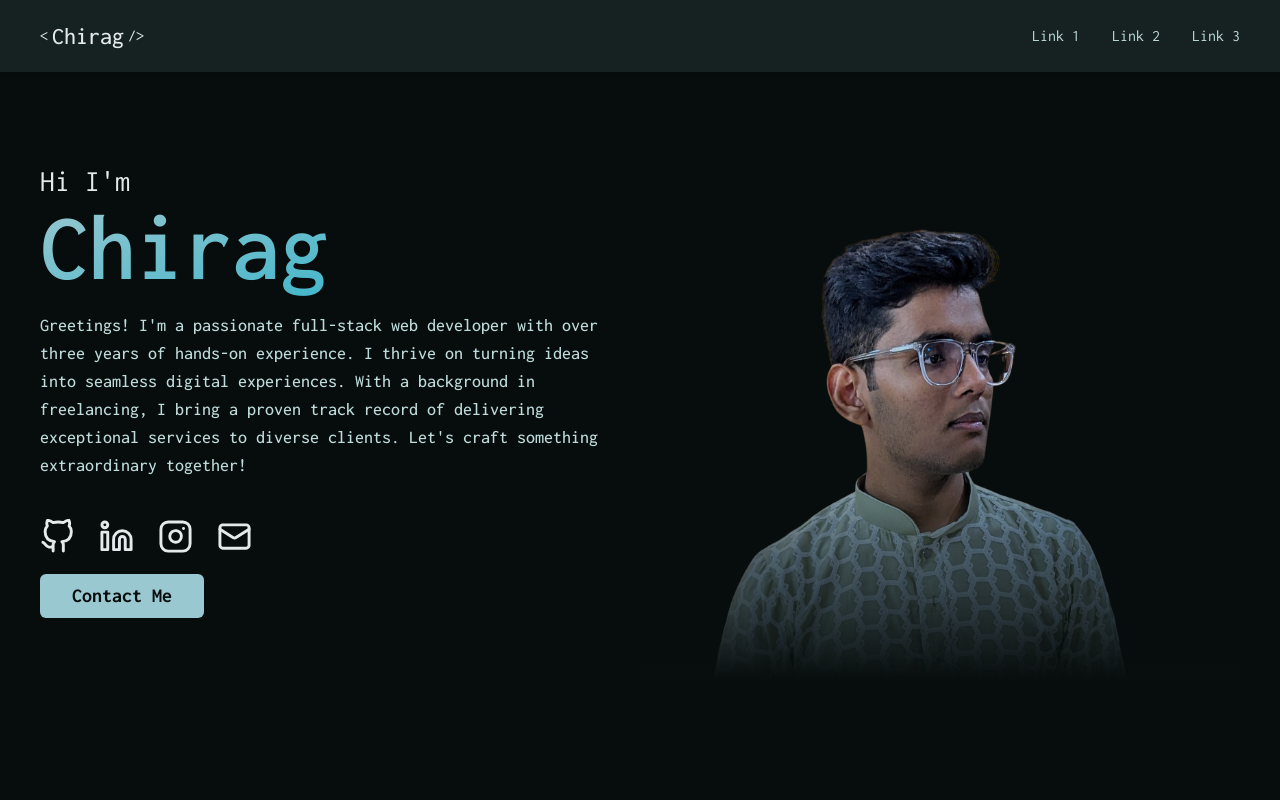
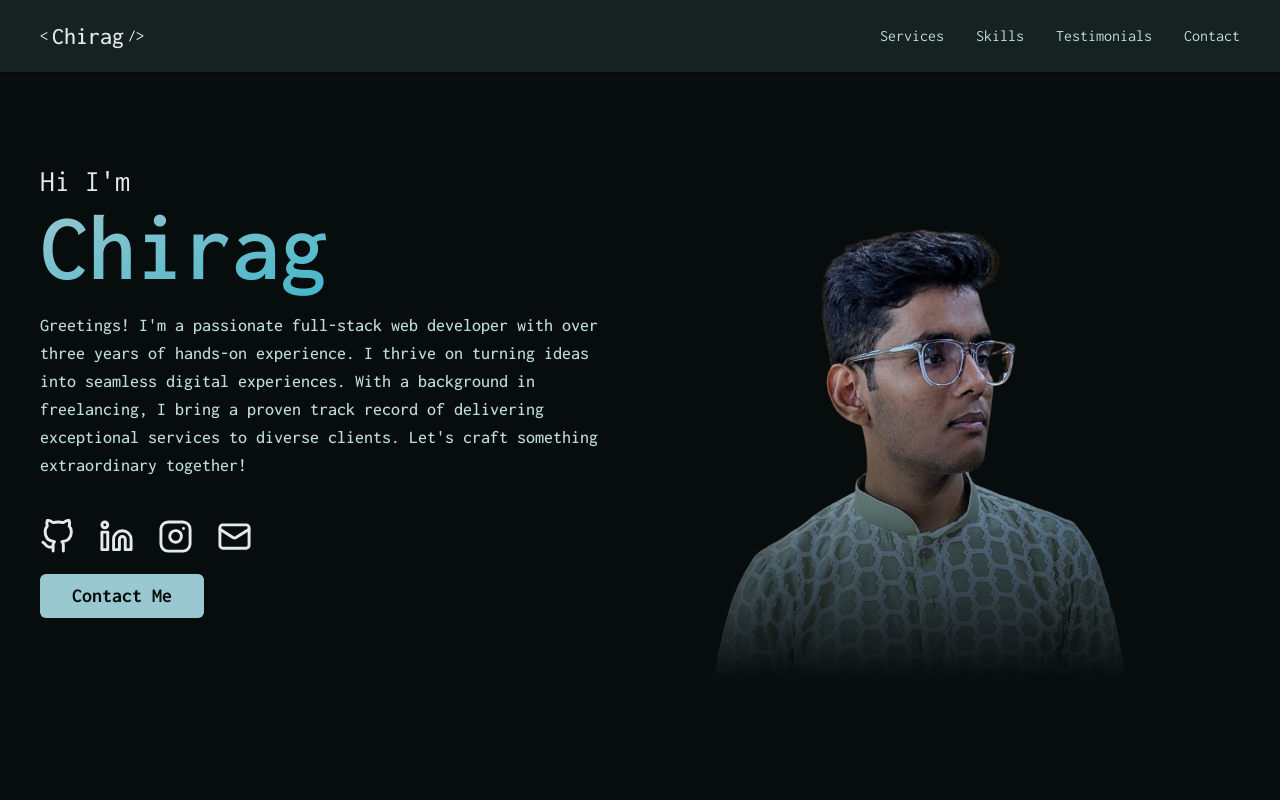
Before and after one commit to chirag3003/portfolio-v3, a Next.js app: page / in a window 1280 px wide. Shown: the top 800 px of the page. Built offline with nearby package versions, Linux system fonts and the light colour scheme.

Commit message:
updated navbar links

```diff
--- a/components/ContactSection/index.tsx
+++ b/components/ContactSection/index.tsx
@@ -8,7 +8,10 @@ import { Textarea } from '../ui/textarea'
 
 function ContactSection() {
     return (
-        <section className="w-full grid grid-cols-1 md:grid-cols-2  gap-10 items-center px-10  max-w-7xl mx-auto py-28">
+        <section
+            id="contact"
+            className="w-full grid grid-cols-1 md:grid-cols-2  gap-10 items-center px-10  max-w-7xl mx-auto py-28"
+        >
             <div className="contacts w-full flex-col flex gap-5">
                 <Link
                     target="_blank"
@@ -50,8 +53,13 @@ function ContactSection() {
             <div className="form w-full h-full overflow-hidden flex-col flex gap-5">
                 <Input type="text" placeholder="Name" />
                 <Input type="email" placeholder="Email" />
-                <Textarea placeholder="Type your message here." className='resize-none flex-1 h-full'/>
-                <Button className='w-full text-xl font-medium'>Send Message</Button>
+                <Textarea
+                    placeholder="Type your message here."
+                    className="resize-none flex-1 h-full"
+                />
+                <Button className="w-full text-xl font-medium">
+                    Send Message
+                </Button>
             </div>
         </section>
     )
--- a/components/Navbar.tsx
+++ b/components/Navbar.tsx
@@ -9,16 +9,20 @@ import { Card } from './ui/card'
 
 const navLinks = [
     {
-        name: 'Link 1',
-        link: '#about',
+        name: 'Services',
+        link: '#services',
     },
     {
-        name: 'Link 2',
-        link: '#',
+        name: 'Skills',
+        link: '#skills',
     },
     {
-        name: 'Link 3',
-        link: '#',
+        name: 'Testimonials',
+        link: '#testimonials',
+    },
+    {
+        name: 'Contact',
+        link: '#contact',
     },
 ]
 
--- a/components/ServicesSection.tsx
+++ b/components/ServicesSection.tsx
@@ -7,7 +7,7 @@ import services from '@/configs/services'
 
 function ServicesSection() {
     return (
-        <section className="bg-accent/5">
+        <section id="services" className="bg-accent/5">
             <div className="max-w-7xl mx-auto p-10 ">
                 <h2 className="text-primary text-6xl font-semibold mb-20">
                     My Services
--- a/components/Skills.tsx
+++ b/components/Skills.tsx
@@ -3,7 +3,10 @@ import React from 'react'
 
 function SkillsSection() {
     return (
-        <section className="lg:min-h-screen max-w-7xl mx-auto p-10  py-28">
+        <section
+            id="skills"
+            className="lg:min-h-screen max-w-7xl mx-auto p-10  py-28"
+        >
             <h2 className="text-primary text-6xl font-semibold mb-20">
                 My Skills
             </h2>
--- a/components/TestimonialsSection/index.tsx
+++ b/components/TestimonialsSection/index.tsx
@@ -4,7 +4,7 @@ import testimonials from '@/configs/testimonials'
 
 function TestimonialsSection() {
     return (
-        <section className="bg-accent/5">
+        <section id="testimonials" className="bg-accent/5">
             <div className="max-w-7xl mx-auto p-10 ">
                 <h2 className="text-primary md:text-6xl text-5xl font-semibold mb-20">
                     Testimonials
```
